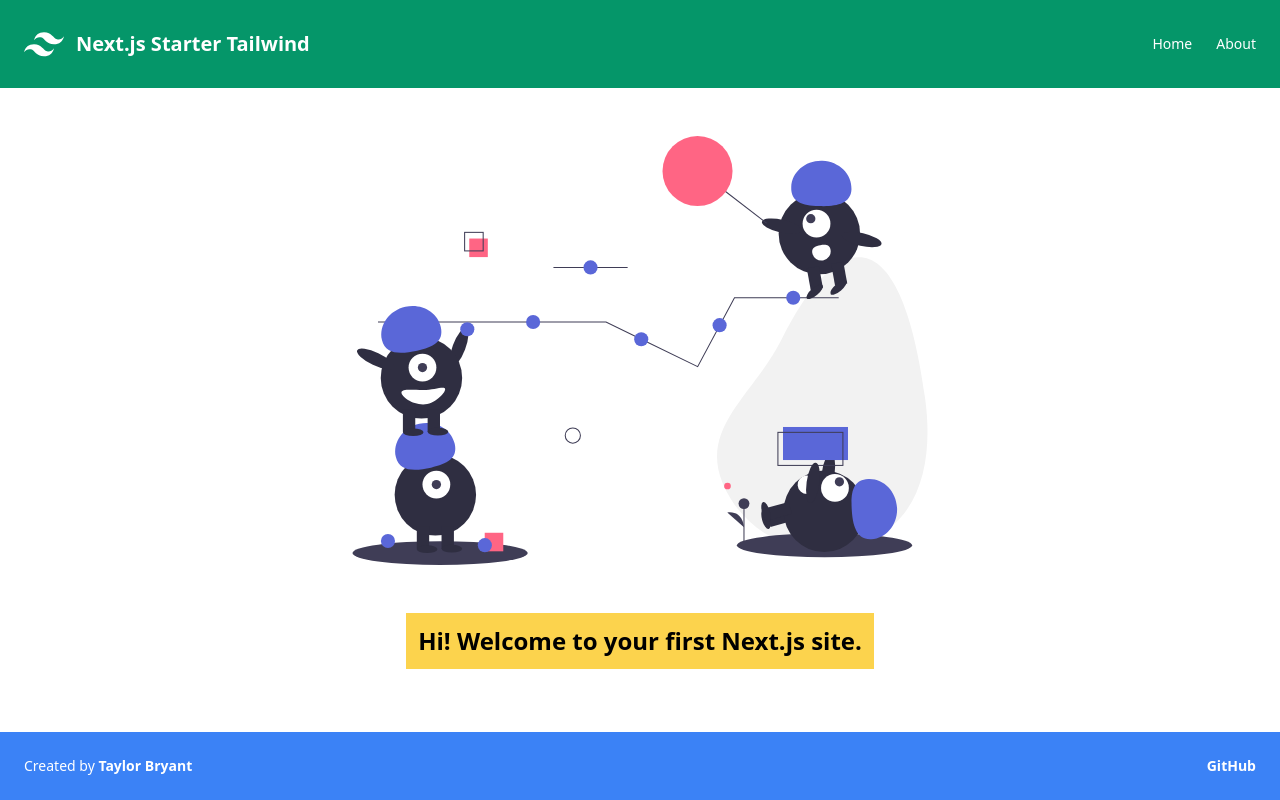
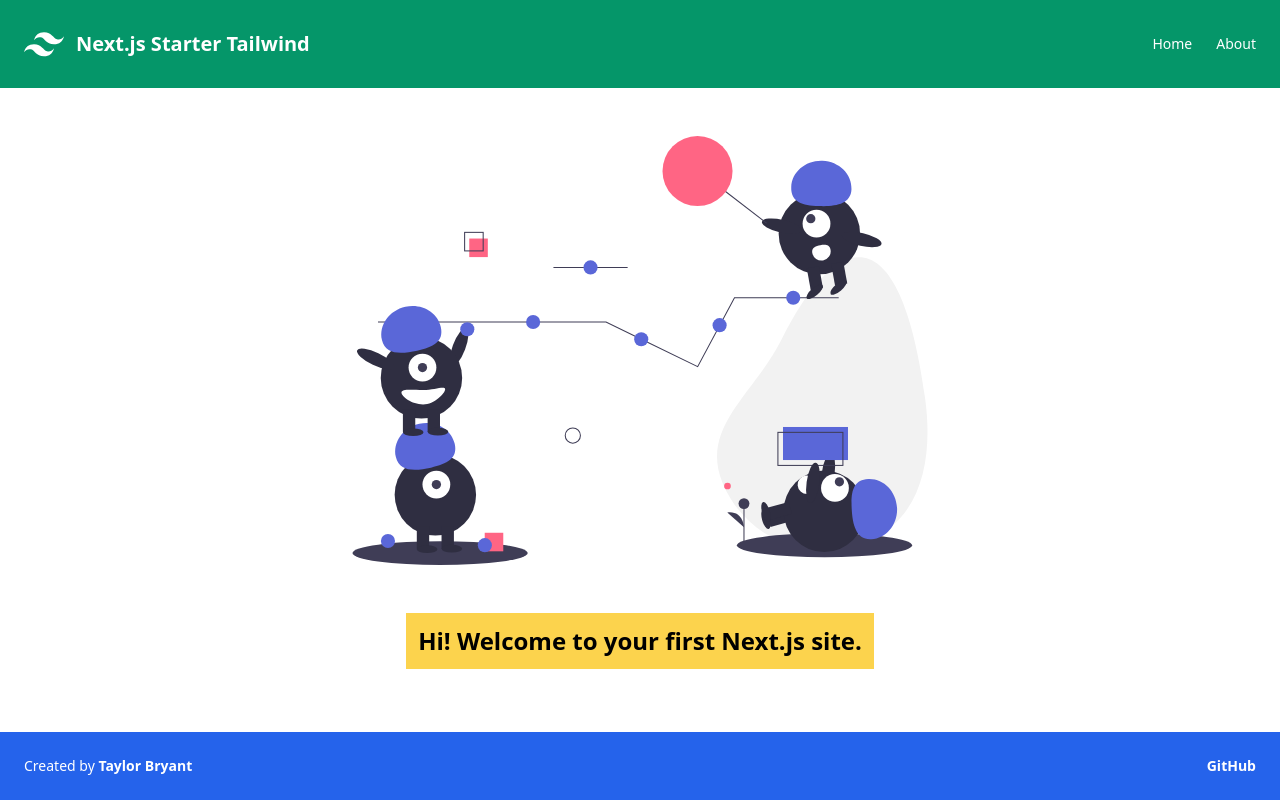
Before and after one commit to charlie-wilson1/freethink-tailwind, a Next.js app: page / in a window 1280 px wide. Built offline with nearby package versions, Linux system fonts and the light colour scheme.

Commit message:
Improve contrast ratio in footer

```diff
--- a/components/footer.js
+++ b/components/footer.js
@@ -1,6 +1,6 @@
 export default function Footer() {
   return (
-    <footer className="bg-blue-500">
+    <footer className="bg-blue-600">
       <ul className="flex items-center justify-between lg:container px-4 py-6 mx-auto text-sm text-white md:px-6">
         <li>
           Created by{" "}
```
